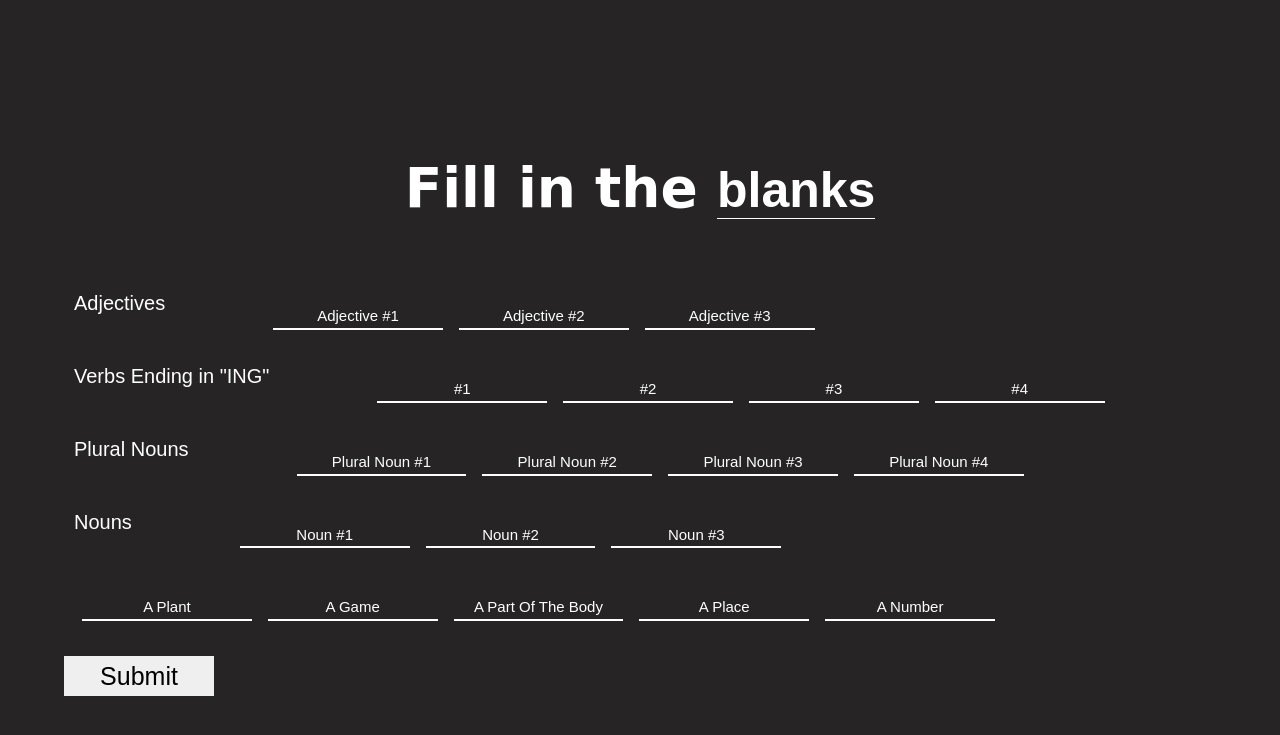
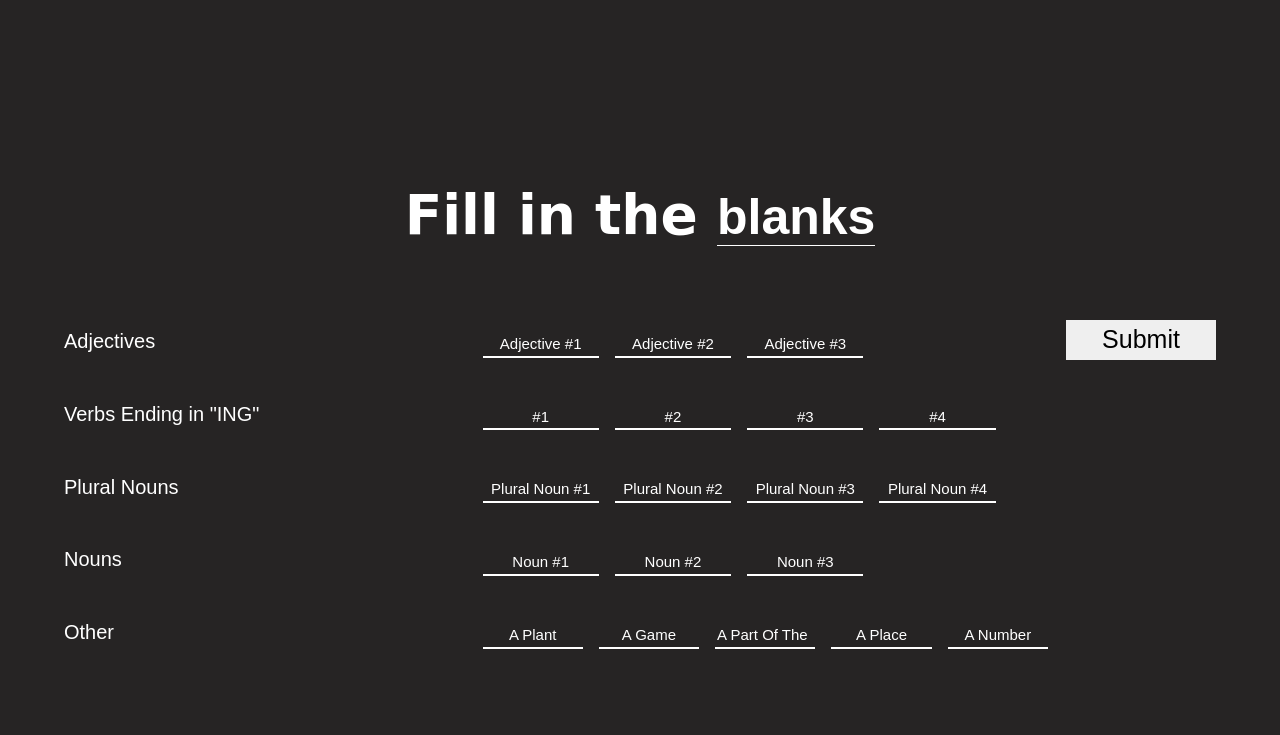
Before and after one commit to mel-ahls/melissa-ahlstrom-project-three, a plain HTML site: page index.html in a window 1280 px wide. Shown: the part 803-1538 px from the top of the page. Drawn offline with nearby package versions, Linux system fonts and the light colour scheme; a web font is replaced by a local one.

Commit message:
input section flexed

```diff
--- a/index.html
+++ b/index.html
@@ -35,15 +35,21 @@
 	<div class="words">
 		<h2>Fill in the <span>blanks</span></h2>
 		<form>
+			<div class="labels">
+				<label for="adjectives">Adjectives</label>
+				<label for="verbs">Verbs Ending in "ING"</label>
+				<label for="nouns">Plural Nouns</label>
+				<label for="nouns">Nouns</label>
+				<label for="Other">Other</label>
+			</div>
+			<div class="inputs">
 				<div class="flexed">
-				<label for="adjectives">Adjectives</label>
 					<input type="text" id="adOne" name="adjective"  placeholder="Adjective #1">
 					<input type="text" id="adTwo" name="adjective" placeholder="Adjective #2">
 					<input type="text" id="adThree" name="adjective" placeholder="Adjective #3">
 				</div>
 
 				<div class="flexed">
-				<label for="verbs">Verbs Ending in "ING"</label>
 					<input type="text" id="verbingOne" name="verb" placeholder="#1">
 					<input type="text" id="verbingTwo" name="verb" placeholder="#2">
 					<input type="text" id="verbingThree" name="verb" placeholder="#3">
@@ -51,7 +57,6 @@
 				</div>
 
 				<div class="flexed">
-				<label for="nouns">Plural Nouns</label>
 					<input type="text" id="pNounOne" name="noun" placeholder="Plural Noun #1">
 					<input type="text" id="pNounTwo" name="noun" placeholder="Plural Noun #2">
 					<input type="text" id="pNounThree" name="noun" placeholder="Plural Noun #3">
@@ -59,7 +64,7 @@
 				</div>
 
 				<div class="flexed">
-				<label for="nouns">Nouns</label>
+
 					<input type="text" id="nounOne" name="noun" placeholder="Noun #1">
 					<input type="text" id="nounTwo" name="noun" placeholder="Noun #2">
 					<input type="text" id="nounThree" name="noun" placeholder="Noun #3">
@@ -72,7 +77,10 @@
 					<input type="text" id="place" name="place" placeholder="A Place">
 					<input type="text" id="number" name="number" placeholder="A Number">
 				</div>
+			</div>
+			<div class="submit">
 				<button class="button create">Submit</button>
+			</div>
 		</form>
 	</div>
 </section>
--- a/styles/sass/styles.scss
+++ b/styles/sass/styles.scss
@@ -109,7 +109,7 @@ button {
 
 form {
   display: flex;
-  flex-direction: column;
+  flex-direction: row;
   label {
     font-size: 20px;
   }
@@ -121,8 +121,16 @@ form {
   color: white;
 }
 
+.labels {
+  width: 100%;
+  text-align: left;
+  display: flex;
+  flex-direction: column;
+  justify-content: space-around;
+}
+
 input {
-  width: 15%;
+  width: 20%;
   background: none;
   border: none;
   border-bottom: 2px solid white;
```
Also changed, not shown: styles/styles.css. Lines whose indentation alone changed are shown as unchanged.
